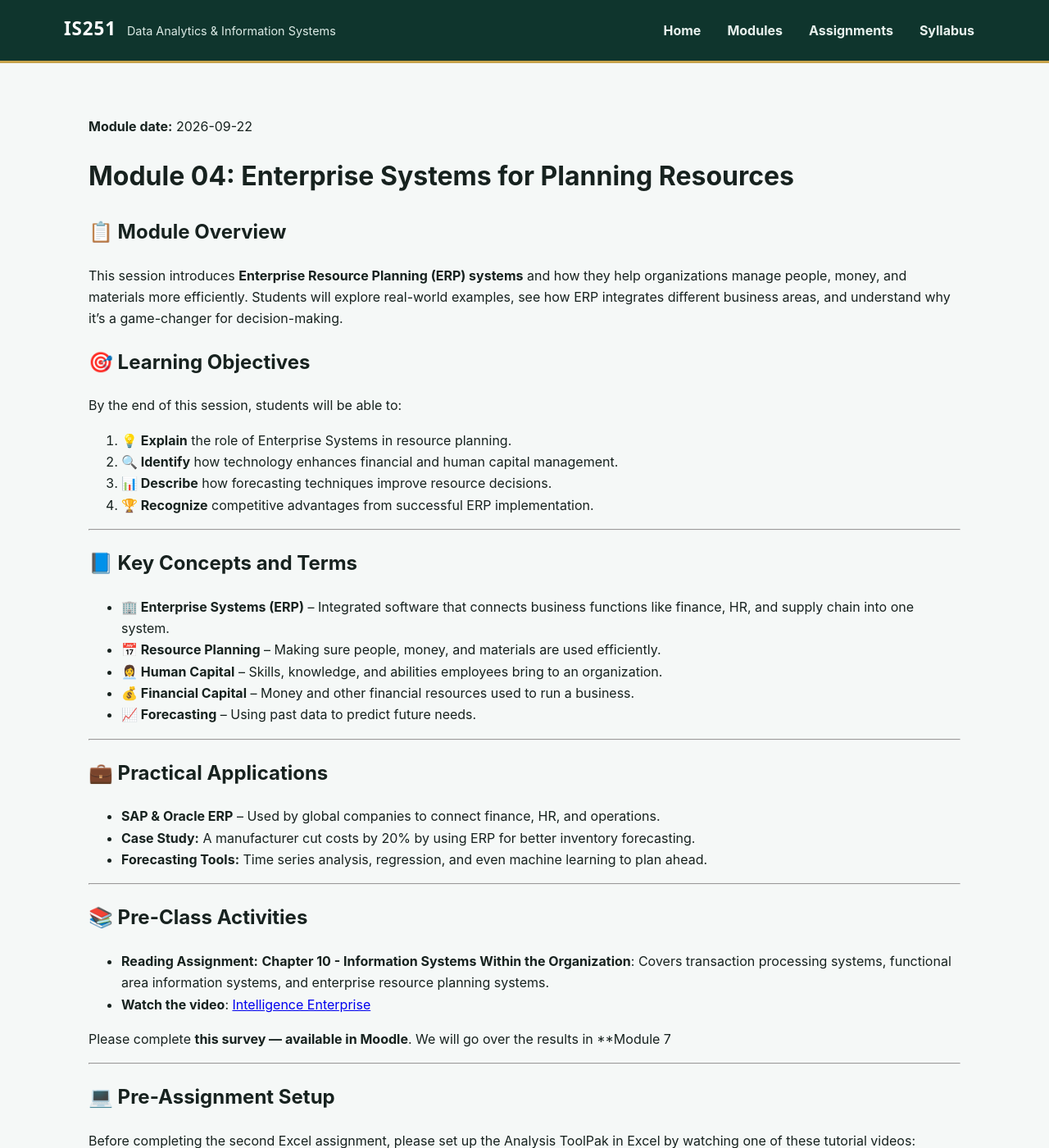
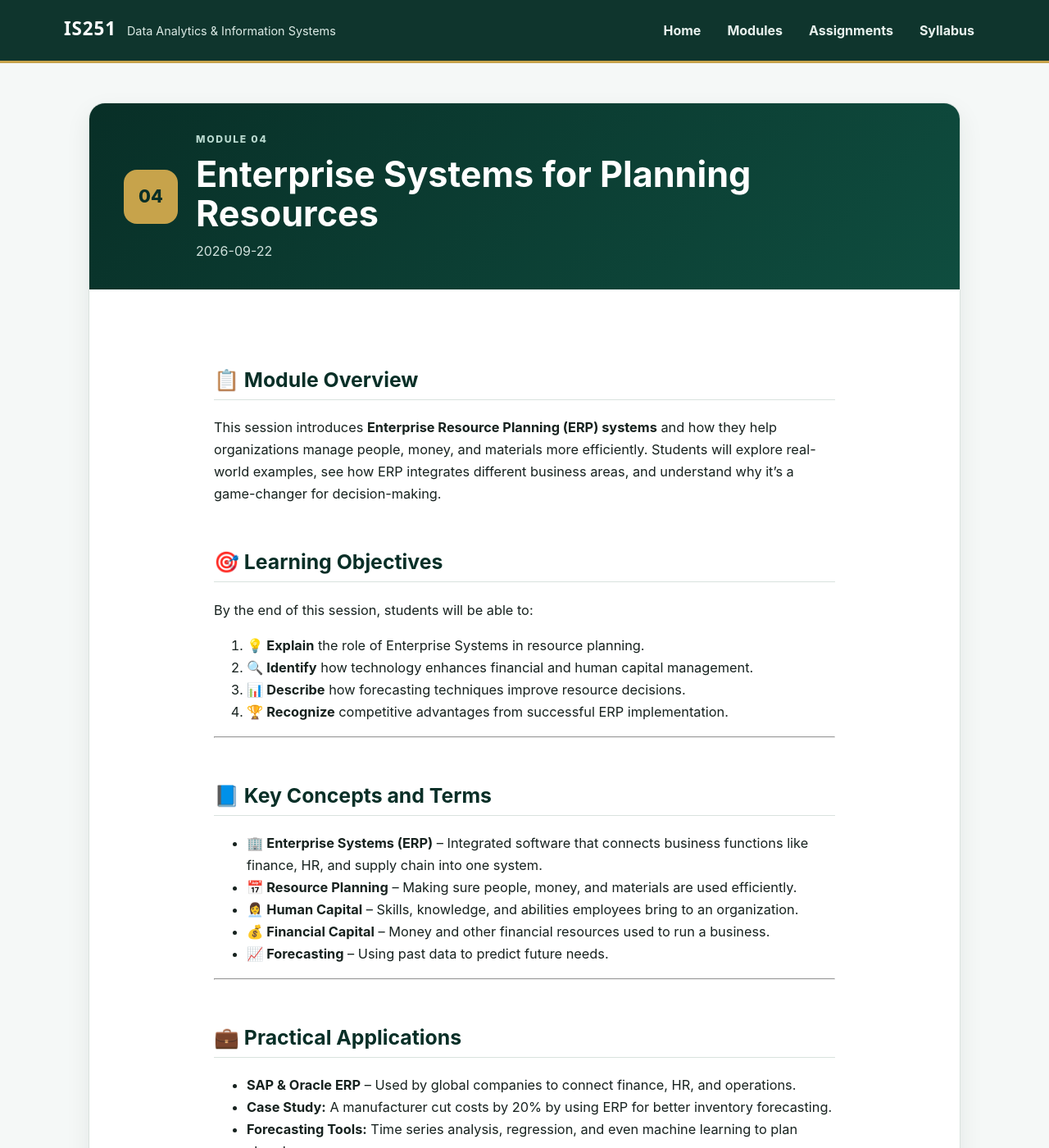
Before and after one commit to dyim-loyola/is251, a Jekyll site: the page built from modules/04-enterprise-systems-for-planning-resources.md, in a window 1280 px wide and 1400 px high. Shown: the whole window at 82% size. Built offline with Jekyll 4.4.1, drawn with Linux system fonts in a browser that asks for light colours; part of the change alters nothing that is shown; some of the changed text lies outside the part shown.

Commit message:
Refresh Sites mirror: modules/04-enterprise-systems-for-planning-resources.md

```diff
--- a/modules/04-enterprise-systems-for-planning-resources.md
+++ b/modules/04-enterprise-systems-for-planning-resources.md
@@ -1,12 +1,15 @@
 ---
-layout: default
+layout: module
 title: "04 Enterprise Systems for Planning Resources"
 permalink: /modules/04-enterprise-systems-for-planning-resources/
 module_number: "04"
+module_title: "Enterprise Systems for Planning Resources"
 module_date: "2026-09-22"
+previous_url: "/modules/03-data-and-knowledge-management/"
+previous_label: "03 Data and Knowledge Management"
+next_url: "/modules/05-managing-customers-and-supply-chains/"
+next_label: "05 Managing Customers and Supply Chains"
 ---
-
-**Module date:** 2026-09-22
 
 # Module 04: Enterprise Systems for Planning Resources
 
@@ -48,8 +51,6 @@ By the end of this session, students will be able to:
 - **Reading Assignment:** **Chapter 10 - Information Systems Within the Organization**: Covers transaction processing systems, functional area information systems, and enterprise resource planning systems.
 - **Watch the video**: [Intelligence Enterprise](https://youtu.be/BJj2_qTwvlk)
 
-Please complete **this survey — available in Moodle**. We will go over the results in **Module 7
-
 ---
 
 ## 💻 Pre-Assignment Setup
```
